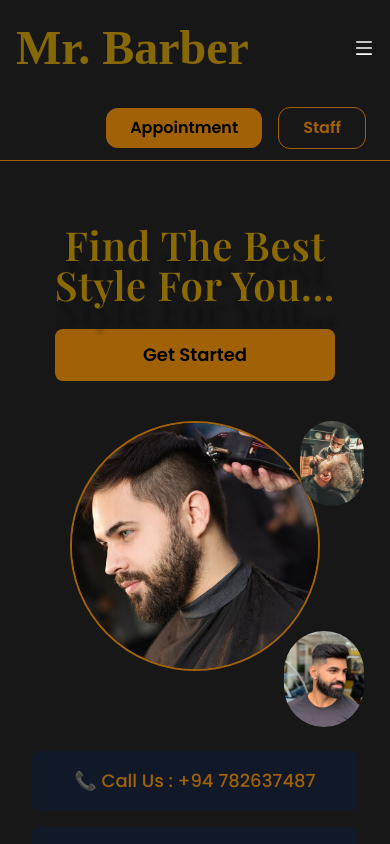
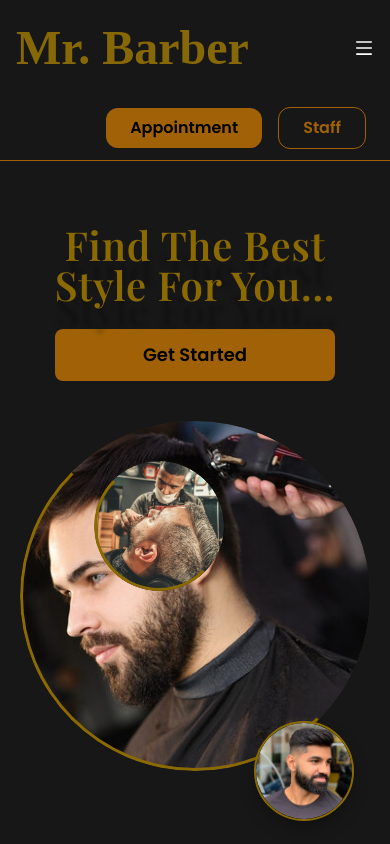
Before and after one commit to PawaniMekhala/mr_barber, a React (Create React App) app: page / in a window 390 px wide. Shown: the top 844 px of the page. Built offline with nearby package versions, Linux system fonts and the light colour scheme; a web font is replaced by a local one.

Commit message:
style: apply border to images

```diff
--- a/src/components/Home.jsx
+++ b/src/components/Home.jsx
@@ -24,8 +24,8 @@ const Home = () => {
         </div>
 
         {/*  Image Section*/}
-        <div className="flex justify-center relative mt-10 lg:mt-0 lg:ml-auto w-full lg:w-auto">
-          {/* Main Image */}
+        {/* <div className="flex justify-center relative mt-10 lg:mt-0 lg:ml-auto w-full lg:w-auto">
+          {/* Main Image
           <div className="relative w-[250px] sm:w-[300px] md:w-[350px] h-[250px] sm:h-[300px] md:h-[350px] overflow-hidden rounded-full border-2 border-yellow-700">
             <img
               src={Home1}
@@ -34,7 +34,7 @@ const Home = () => {
             />
           </div>
 
-          {/* Small Top Right Image */}
+          {/* Small Top Right Image
           <div className="absolute top-0 right-[10px] sm:right-[20px] lg:right-[2px] w-16 sm:w-20 h-16 sm:h-20 ">
             <img
               src={Home2}
@@ -43,12 +43,46 @@ const Home = () => {
             />
           </div>
 
-          {/* Small Bottom Left Image */}
+          {/* Small Bottom Left Image
           <div className="absolute bottom-[-40px] sm:bottom-[-60px] right-[10px] sm:right-[20px] lg:right-[10px] w-20 h-20 sm:w-28 sm:h-28">
             <img
               src={Home3}
               alt="Beard Trim"
               className="rounded-full border-1 border-yellow-700 object-cover"
+            />
+          </div>
+        </div> */}
+
+        {/* Image Section */}
+        <div className="relative flex justify-center mt-10 lg:mt-0 lg:ml-auto w-full lg:w-auto">
+          {/* Main Image */}
+          <div className="relative w-[350px] h-[350px] sm:w-[380px] sm:h-[380px] md:w-[400px] md:h-[400px] rounded-full overflow-hidden">
+            <img
+              src={Home1}
+              alt="Haircut"
+              className="w-full h-full object-cover rounded-full"
+            />
+            {/* 3/4 Golden Ring */}
+            <div className="absolute inset-0 rounded-full border-[3px] border-[#8B6A00] border-t-transparent border-l-transparent rotate-[90deg] shadow-[0_0_15px_rgba(139,106,0,0.5)]"></div>
+          </div>
+
+          {/* Small Top Right Image */}
+          <div className="absolute top-[40px] right-[150px] sm:top-[10px] sm:right-[-250px] md:right-[-200px] w-[130px] h-[130px] sm:w-[150px] sm:h-[150px] rounded-full overflow-hidden">
+            <img
+              src={Home2}
+              alt="Side Haircut"
+              className="w-full h-full object-cover rounded-full"
+            />
+            {/* Partial Golden Ring */}
+            <div className="absolute inset-0 rounded-full border-[3px] border-[#8B6A00] border-t-transparent border-l-transparent rotate-[90deg]"></div>
+          </div>
+
+          {/* Small Bottom Left Image */}
+          <div className="absolute bottom-[-50px] right-[20px] sm:bottom-[-70px] sm:right-[30px] w-[100px] h-[100px] sm:w-[120px] sm:h-[120px] rounded-full overflow-hidden border-[2px] border-[#8B6A00] shadow-[0_8px_15px_rgba(0,0,0,0.25)]">
+            <img
+              src={Home3}
+              alt="Beard Trim"
+              className="w-full h-full object-cover rounded-full"
             />
           </div>
         </div>
```
